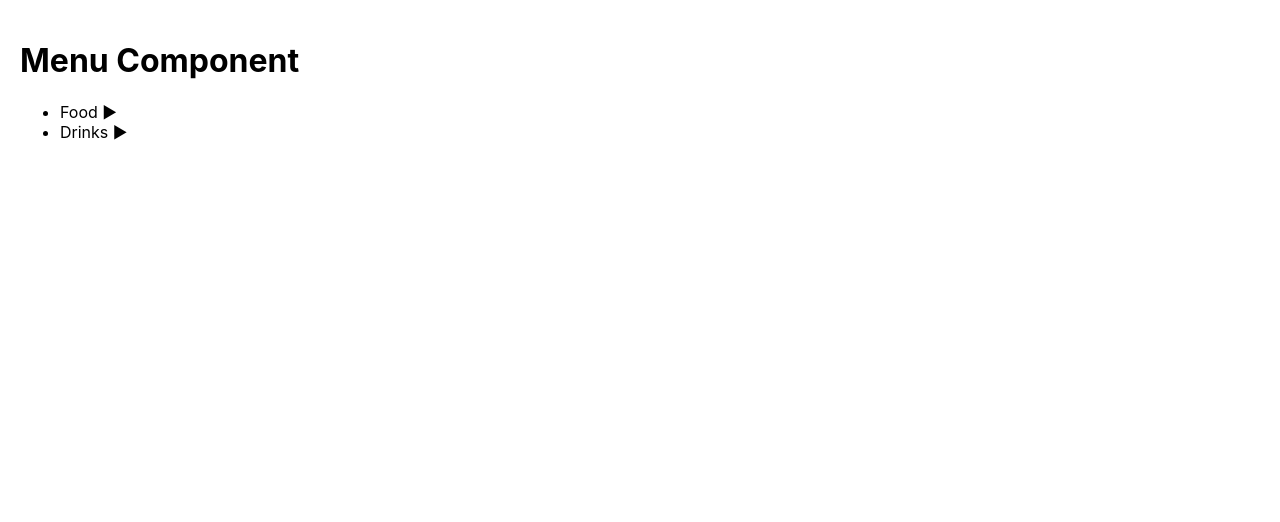
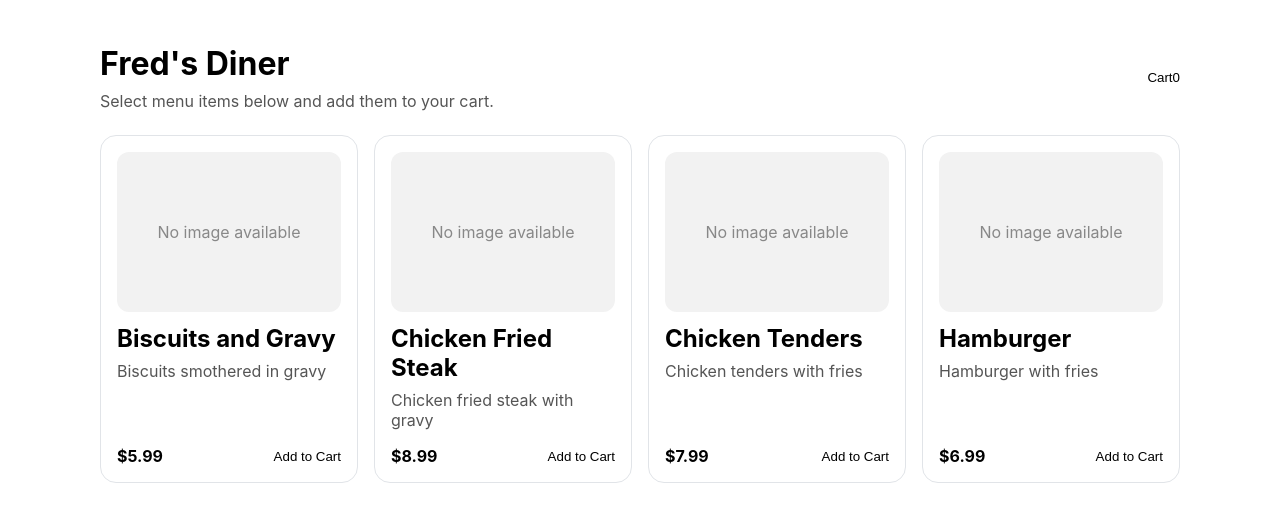
Before and after one commit to anshulraheja/CodePrep, a React (Create React App) app: page / in a window 1280 px wide. Shown: the top 522 px of the page. Built offline with nearby package versions, Linux system fonts and the light colour scheme.

Commit message:
cart app

```diff
--- a/package.json
+++ b/package.json
@@ -3,6 +3,7 @@
   "version": "0.1.0",
   "private": true,
   "dependencies": {
+    "@faker-js/faker": "^10.4.0",
     "@testing-library/jest-dom": "^5.17.0",
     "@testing-library/react": "^13.4.0",
     "@testing-library/user-event": "^13.5.0",
--- a/src/App.tsx
+++ b/src/App.tsx
@@ -20,6 +20,7 @@ import Stopwatch from './components/Stopwatch/Stopwatch';
 import Stopwatch2 from './components/Stopwatch/Stopwatch2';
 import ProgressBarOne from "./components/ProgressBar/ProgressBarOne";
 import MenuComponent from "./components/MenuComponent/MenuComponent";
+import CartApp from "./components/CartApp";
 function App() {
   return (
     <div className="App">
@@ -46,7 +47,8 @@ function App() {
       {/* <ForecastPage /> */}
       {/* <Stopwatch2 /> */}
       {/* <ProgressBarOne/> */}
-      <MenuComponent/>
+      {/* <MenuComponent/> */}
+      <CartApp/>
     </div>
   );
 }
--- a/src/components/CartApp/Cart.tsx
+++ b/src/components/CartApp/Cart.tsx
@@ -1,16 +1,17 @@
 import { useMemo, useRef, useState } from "react";
-import { ReactComponent as CartIcon } from "../../assets/cart.svg";
+// import { ReactComponent as CartIcon } from "../../assets/cart.svg";
 import styles from "./Cart.module.css";
-import { cls } from "../../utils";
-import { useOnClickOutside } from "../../hooks/use-onclick-outside";
-import { useCart } from "../../contexts/CartContext";
-import { CheckoutButton } from "../checkout-button/CheckoutButton";
-import { MenuItem } from "../../api/menu";
-import { ReactComponent as MinusIcon } from "../../assets/minus.svg";
-import { ReactComponent as PlusIcon } from "../../assets/plus.svg";
-import { ReactComponent as TrashIcon } from "../../assets/trash.svg";
+// import { cls } from "../../utils";
+// import { useOnClickOutside } from "../../hooks/use-onclick-outside";
+import { useCart } from "./context/CartContext";
+import { CheckoutButton } from "./CheckoutButton";
+import { MenuItem } from "./api/menu";
+import { CartItem } from "./card.types";
+// import { ReactComponent as MinusIcon } from "../../assets/minus.svg";
+// import { ReactComponent as PlusIcon } from "../../assets/plus.svg";
+// import { ReactComponent as TrashIcon } from "../../assets/trash.svg";
 
-type CombinedItems = Record<string, MenuItem & { quantity: number }>;
+type CombinedItems = Record<string, CartItem>;
 
 export const Cart = () => {
   const [isOpen, setIsOpen] = useState(false);
@@ -23,31 +24,41 @@ export const Cart = () => {
    *       Refactor based on new CartItem structure.
    */
   const { total, combinedItems } = useMemo(() => {
-    let total = 0;
     const combined = items.reduce<CombinedItems>((acc, item) => {
-      total += item.price;
+      const existing = acc[item.name];
+      if (existing) {
+        return {
+          ...acc,
+          [item.name]: {
+            ...existing,
+            quantity: existing.quantity + item.quantity,
+          },
+        };
+      }
+
       return {
         ...acc,
-        [item.name]: acc[item.name]
-          ? {
-              ...item,
-              quantity: acc[item.name].quantity + 1,
-            }
-          : { ...item, quantity: 1 },
+        [item.name]: item,
       };
-    }, {});
+    }, {} as CombinedItems);
+
+    const total = Object.values(combined).reduce(
+      (sum, item) => sum + item.price * item.quantity,
+      0
+    );
+
     return {
       total,
       combinedItems: Object.values(combined),
     };
-  }, [items.length]);
+  }, [items]);
 
-  useOnClickOutside({
-    ref: flyoutRef,
-    handler: () => setIsOpen(false),
-    captureClicks: false,
-    clickCaptureIgnore: [triggerRef],
-  });
+  // useOnClickOutside({
+  //   ref: flyoutRef,
+  //   handler: () => setIsOpen(false),
+  //   captureClicks: false,
+  //   clickCaptureIgnore: [triggerRef],
+  // });
 
   return (
     <div style={{ position: "relative" }}>
@@ -57,18 +68,18 @@ export const Cart = () => {
         onClick={() => setIsOpen((state) => !state)}
         ref={triggerRef}
       >
-        <CartIcon />
+        Cart
         {items.length}
       </button>
       <div
         ref={flyoutRef}
-        className={cls(styles.flyout, !isOpen && styles.closed)}
+        className={`${styles.flyout} ${!isOpen ? styles.closed : ''}`}
       >
         {!!combinedItems.length ? (
           <>
             <ul className={styles.list}>
               {combinedItems.map((item) => (
-                <CartItem
+                <Item
                   key={item.name}
                   item={item}
                   quantity={item.quantity}
@@ -93,10 +104,10 @@ export const Cart = () => {
 };
 
 type CartItemProps = {
-  item: MenuItem;
+  item: CartItem;
   quantity: number;
 };
-const CartItem = ({ item, quantity }: CartItemProps) => {
+const Item = ({ item, quantity }: CartItemProps) => {
   const { addItem, removeItem } = useCart();
 
   if (!quantity) {
@@ -105,26 +116,44 @@ const CartItem = ({ item, quantity }: CartItemProps) => {
   return (
     <li>
       <div className={styles.leftColumn}>
-        <img className={styles.actionImg} src={item.imgUrl} alt={item.name} />
+        {item.imgUrl ? (
+          <img className={styles.actionImg} src={item.imgUrl} alt={item.name} />
+        ) : (
+          <div
+            style={{
+              width: "4em",
+              height: "4em",
+              borderRadius: 12,
+              background: "#f2f2f2",
+              display: "flex",
+              alignItems: "center",
+              justifyContent: "center",
+              color: "#777",
+              fontSize: 12,
+            }}
+          >
+            No image
+          </div>
+        )}
         <div className={styles.description}>
           <h4>{item.name}</h4>
           <h5>{item.description}</h5>
-          <h4 className={styles.price}>${item.price * quantity}</h4>
+          <h4 className={styles.price}>${(item.price * quantity).toFixed(2)}</h4>
         </div>
       </div>
       <div className={styles.actions}>
         {quantity <= 1 ? (
           <button className={styles.action} onClick={() => removeItem(item)}>
-            <TrashIcon />
+            Remove
           </button>
         ) : (
           <button className={styles.action} onClick={() => removeItem(item)}>
-            <MinusIcon />
+            -
           </button>
         )}
         <p className={styles.quantity}>{quantity}</p>
         <button className={styles.action} onClick={() => addItem(item)}>
-          <PlusIcon />
+          +
         </button>
       </div>
     </li>
--- a/src/components/CartApp/CheckoutButton.tsx
+++ b/src/components/CartApp/CheckoutButton.tsx
@@ -1,6 +1,6 @@
 import { ButtonHTMLAttributes } from "react";
-import { cls } from "../../utils";
-import styles from "./CheckoutButton.module.css";
+// import { cls } from "../../utils";
+import styles from "./Cart.module.css";
 
 // Doesn't extend button props, even though it takes rest props
 type ButtonProps = ButtonHTMLAttributes<HTMLButtonElement>& {
@@ -16,7 +16,7 @@ export function CheckoutButton({
   ...rest
 }: ButtonProps) {
   return (
-    <button className={cls(className, styles.root)} {...rest}>
+    <button className={`${className} ${styles.root}`} {...rest}>
       {children}
       <span>$ {total}</span>
     </button>
--- a/src/components/CartApp/Header.tsx
+++ b/src/components/CartApp/Header.tsx
@@ -1,5 +1,5 @@
-import { Cart } from "../cart";
-import styles from "./Header.module.css";
+import { Cart } from "./Cart";
+import styles from "./Cart.module.css";
 import { useLocation, Link } from 'react-router-dom'
 
 type HeaderProps = {};
--- a/src/components/CartApp/card.types.ts
+++ b/src/components/CartApp/card.types.ts
@@ -1,4 +1,4 @@
-import { MenuItem } from "./api/menu.ts";
+import { MenuItem } from "./api/menu";
 
 /**
  * TODO: Modify CartItem as needed
--- a/src/components/CartApp/context/CartContext.tsx
+++ b/src/components/CartApp/context/CartContext.tsx
@@ -32,47 +32,32 @@ export const CartProvider = ({ children }: CartProviderProps) => {
    *       Add a quantity to increment when addItem is called with an existing item.
    */
   const addItem = useCallback((item: CartItem) => {
-
-      /**
-      array of objects
-      item.id
-      check if id exist --> if yes, we will increase the count
-
-      [
-        {id: 1} , {id: 2} ,
-      ]
-      */
-
-      let arr = [...items];
-      for(let i=0; i<arr.length; i++){
-          if(item.id == arr[i].id){
-              // arr[i].quantity++;
-              arr = [...arr, {...item, quantity: arr[i].quantity + 1}];
-          } else {
-              arr = [...arr, {...item, quantity:1}];
-          }
+    setItems((prev) => {
+      const existingIndex = prev.findIndex((i) => i.id === item.id);
+      if (existingIndex > -1) {
+        const newItems = [...prev];
+        newItems[existingIndex] = { ...newItems[existingIndex], quantity: newItems[existingIndex].quantity + 1 };
+        return newItems;
+      } else {
+        return [...prev, { ...item, quantity: 1 }];
       }
-
-      console.log(arr);
-
-      return setItems(arr);
-
-
-
-    // return setItems((items) => [...items, item]);
+    });
   }, []);
 
   /**
    * TODO: Refactor removeItem to decrement quantity of the item, removing it from the cart only when quantity reaches zero.
    */
   const removeItem = useCallback((item: CartItem) => {
-    return setItems((prev) => {
-      // using find last index keeps the array in order when things are removed
-      const index = prev.findLastIndex((i: CartItem) => i.name === item.name);
-      if (index > -1) {
-        const first = prev.slice(0, index);
-        const last = prev.slice(index + 1, prev.length);
-        return [...first, ...last];
+    setItems((prev) => {
+      const existingIndex = prev.findIndex((i) => i.id === item.id);
+      if (existingIndex > -1) {
+        const newItems = [...prev];
+        if (newItems[existingIndex].quantity > 1) {
+          newItems[existingIndex] = { ...newItems[existingIndex], quantity: newItems[existingIndex].quantity - 1 };
+        } else {
+          newItems.splice(existingIndex, 1);
+        }
+        return newItems;
       }
       return prev;
     });
@@ -89,7 +74,7 @@ export const CartProvider = ({ children }: CartProviderProps) => {
       .finally(() => {
         setSubmitting(false);
       });
-  }, [items]);
+  }, [items, addOrder]);
 
   return (
     <CartContext.Provider
--- a/src/components/CartApp/context/OrderContext.js
+++ b/src/components/CartApp/context/OrderContext.js
@@ -1,20 +1,10 @@
 import { createContext, useContext, useEffect, useMemo, useState } from "react";
-import { Order, createOrder, getOrders } from "../api/order";
+import { createOrder, getOrders } from "../api/cart";
 
-type ContextValue = {
-  orders: Order[];
-  addOrder: (items: Order["items"]) => Promise<Order>;
-  removeOrder: (id: string) => Promise<boolean>;
-};
-export const OrderContext = createContext<ContextValue>(
-  undefined as unknown as ContextValue
-);
+const OrderContext = createContext(undefined);
 
-type Props = {
-  children: React.ReactNode;
-};
-export const OrdersProvider = ({ children }: Props) => {
-  const [orders, setOrders] = useState<Order[]>([]);
+export const OrdersProvider = ({ children }) => {
+  const [orders, setOrders] = useState([]);
 
   useEffect(() => {
     getOrders().then((res) => {
@@ -22,7 +12,7 @@ export const OrdersProvider = ({ children }: Props) => {
     });
   }, []);
 
-  const addOrder: ContextValue["addOrder"] = (items) => {
+  const addOrder = (items) => {
     console.log({ items });
     return createOrder(items).then((response) => {
       console.log({ response });
@@ -31,12 +21,12 @@ export const OrdersProvider = ({ children }: Props) => {
     });
   };
 
-  const removeOrder: ContextValue["removeOrder"] = (id) => {
+  const removeOrder = (id) => {
     setOrders((prev) => prev.filter((order) => order.id !== id));
     return Promise.resolve(true);
   };
 
-  const value: ContextValue = useMemo(
+  const value = useMemo(
     () => ({
       orders,
       addOrder,
--- /dev/null
+++ b/src/components/CartApp/index.tsx
@@ -0,0 +1,131 @@
+import { useEffect, useState } from "react";
+import { Cart } from "./Cart";
+import { useCart } from "./context/CartContext";
+import { CartProvider } from "./context/CartContext";
+import { OrdersProvider } from "./context/OrderContext";
+import { getMenuItems, MenuItem } from "./api/menu";
+import styles from "./Cart.module.css";
+
+const CartApp = () => {
+  const [menuItems, setMenuItems] = useState<MenuItem[]>([]);
+  const [loading, setLoading] = useState(true);
+  const [error, setError] = useState<string | null>(null);
+
+  useEffect(() => {
+    getMenuItems()
+      .then((items) => setMenuItems(items))
+      .catch(() => setError("Unable to load menu items."))
+      .finally(() => setLoading(false));
+  }, []);
+
+  return (
+    <OrdersProvider>
+      <CartProvider>
+        <div style={{ padding: 24, maxWidth: 1080, margin: "0 auto" }}>
+          <header
+            style={{
+              display: "flex",
+              justifyContent: "space-between",
+              alignItems: "center",
+              gap: 16,
+              flexWrap: "wrap",
+              marginBottom: 24,
+            }}
+          >
+            <div>
+              <h1 style={{ margin: 0 }}>Fred&apos;s Diner</h1>
+              <p style={{ margin: "0.5rem 0 0", color: "#555" }}>
+                Select menu items below and add them to your cart.
+              </p>
+            </div>
+            <Cart />
+          </header>
+
+          {loading ? (
+            <p>Loading menu items…</p>
+          ) : error ? (
+            <p>{error}</p>
+          ) : (
+            <div
+              style={{
+                display: "grid",
+                gridTemplateColumns: "repeat(auto-fit, minmax(240px, 1fr))",
+                gap: 16,
+              }}
+            >
+              {menuItems.map((item) => (
+                <MenuCard key={item.id} item={item} />
+              ))}
+            </div>
+          )}
+        </div>
+      </CartProvider>
+    </OrdersProvider>
+  );
+};
+
+type MenuCardProps = {
+  item: MenuItem;
+};
+
+const MenuCard = ({ item }: MenuCardProps) => {
+  const { addItem } = useCart();
+
+  return (
+    <article
+      className={styles.card}
+      style={{
+        border: "1px solid #e1e4e8",
+        borderRadius: 16,
+        padding: 16,
+        background: "white",
+        display: "flex",
+        flexDirection: "column",
+        justifyContent: "space-between",
+        minHeight: 260,
+      }}
+    >
+      <div>
+        {item.imgUrl ? (
+          <img
+            src={item.imgUrl}
+            alt={item.name}
+            style={{ width: "100%", borderRadius: 12, objectFit: "cover", marginBottom: 12, height: 160 }}
+          />
+        ) : (
+          <div
+            style={{
+              width: "100%",
+              height: 160,
+              borderRadius: 12,
+              background: "#f2f2f2",
+              display: "flex",
+              alignItems: "center",
+              justifyContent: "center",
+              color: "#888",
+              marginBottom: 12,
+            }}
+          >
+            No image available
+          </div>
+        )}
+
+        <h2 style={{ margin: "0 0 0.5rem" }}>{item.name}</h2>
+        <p style={{ margin: "0 0 1rem", color: "#555" }}>{item.description}</p>
+      </div>
+
+      <div style={{ display: "flex", justifyContent: "space-between", alignItems: "center", gap: 8 }}>
+        <strong>${item.price.toFixed(2)}</strong>
+        <button
+          type="button"
+          className={styles.button}
+          onClick={() => addItem({ ...item, quantity: 1 })}
+        >
+          Add to Cart
+        </button>
+      </div>
+    </article>
+  );
+};
+
+export default CartApp;
```
Also changed, not shown: src/components/CartApp/SkeletonLoader.tsx (+1 -11 lines), src/components/CartApp/api/menu.ts (+8 -8 lines), 1 other file (tests, documents, lock files or other folders).
